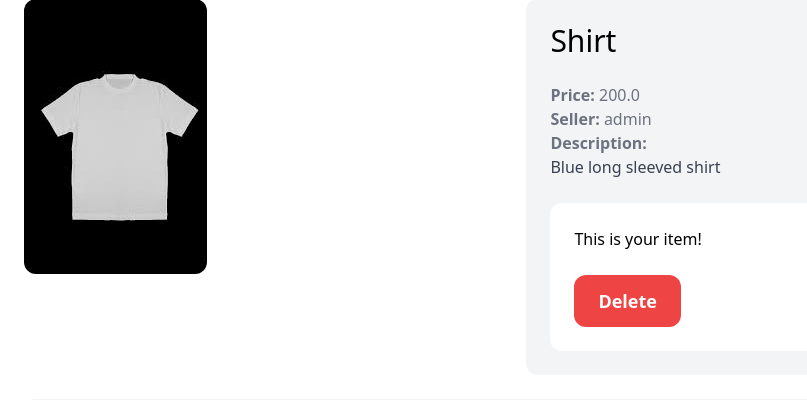
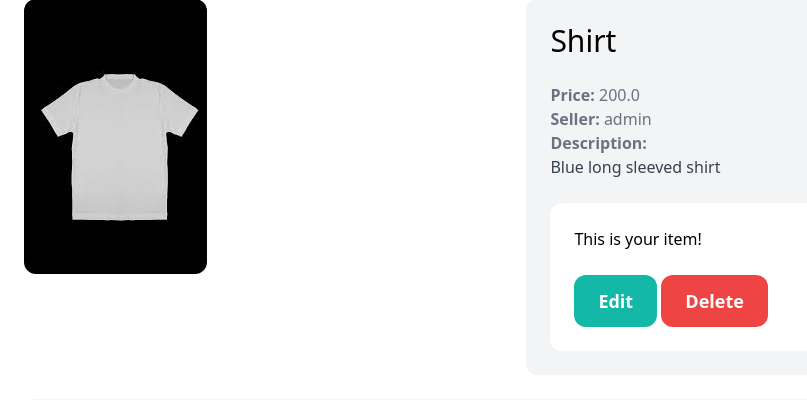
Before and after one commit to ttwange/MarketPlace, a Django app: page /items/1/ in a window 1280 px wide. Shown: the part 102-502 px from the top of the page, without its empty margins (0-807 px from the left). Run offline with Django 4.2, Linux system fonts and the light colour scheme; a user stored in the database is signed in; data comes from the database, SQL or seed files in the repository; both versions use the stored data as it was after the commit; some libraries are stand-ins or nearby versions.

Commit message:
Finished working on the delete functionality

```diff
--- a/item/templates/item/detail.html
+++ b/item/templates/item/detail.html
@@ -20,6 +20,7 @@
       {% if request.user == item.created_by %}
       <div class="mt-6 p-6 bg-white rounded-xl">
         <p>This is your item!</p>
+        <a href="#" class="inline-block mt-6 px-6 px-6 py-3 text-lg font-semibold bg-teal-500 text-white rounded-xl">Edit</a>
         <a href="{% url 'item:delete' item.id %}" class="inline-block mt-6 px-6 px-6 py-3 text-lg font-semibold bg-red-500 text-white rounded-xl">Delete</a>
       </div>
       {% else %}
```
Also changed, not shown: db.sqlite3.
